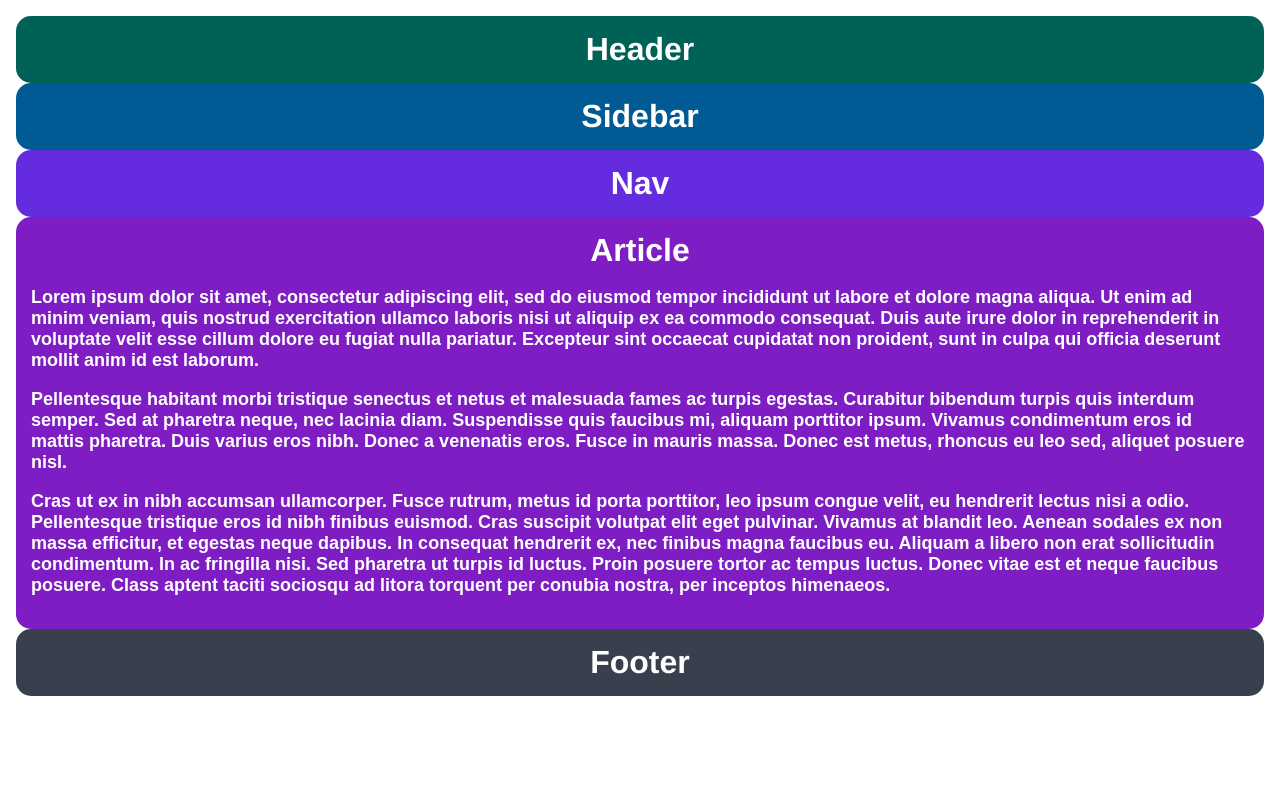
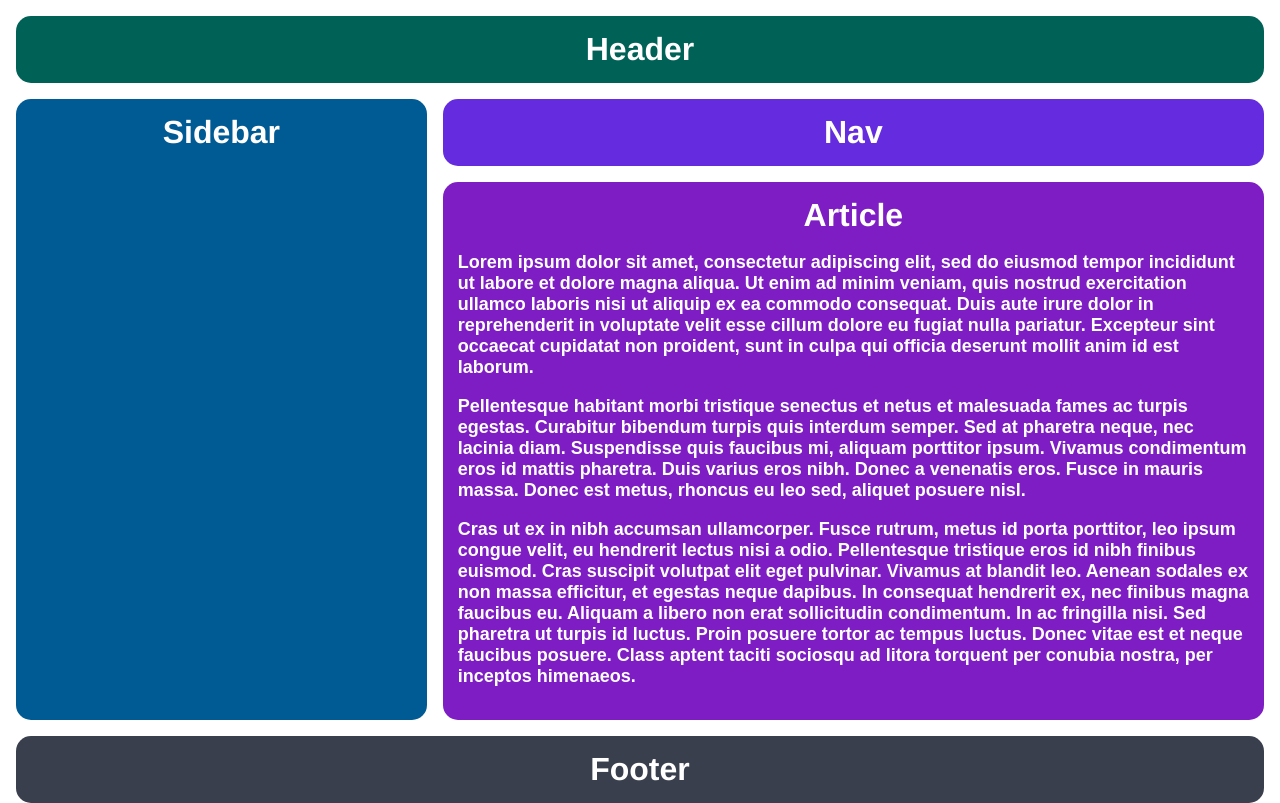
Before and after one commit to basednai/odin, a plain HTML site: page foundations/css-exercises/grid/02-grid-layout-2/index.html in a window 1280 px wide. Drawn offline with Linux system fonts and the light colour scheme.

Commit message:
added finished exercises

```diff
--- a/foundations/css-exercises/grid/02-grid-layout-2/style.css
+++ b/foundations/css-exercises/grid/02-grid-layout-2/style.css
@@ -9,6 +9,10 @@ html {
   height: 100%;
   padding: 16px;
   box-sizing: border-box;
+  display: grid;
+  grid-template-columns: 1fr 2fr;
+  grid-template-rows: 1fr 1fr 5fr 1fr;
+  gap: 16px;
 }
 
 .container div {
```
